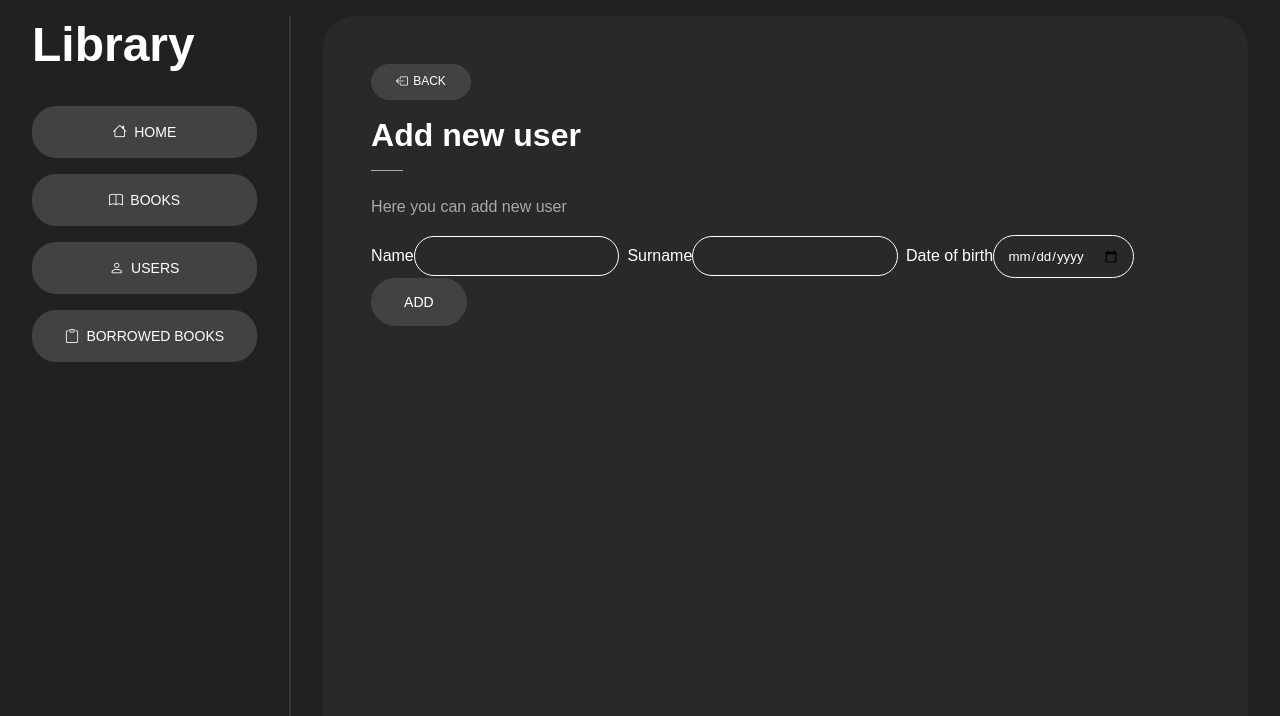
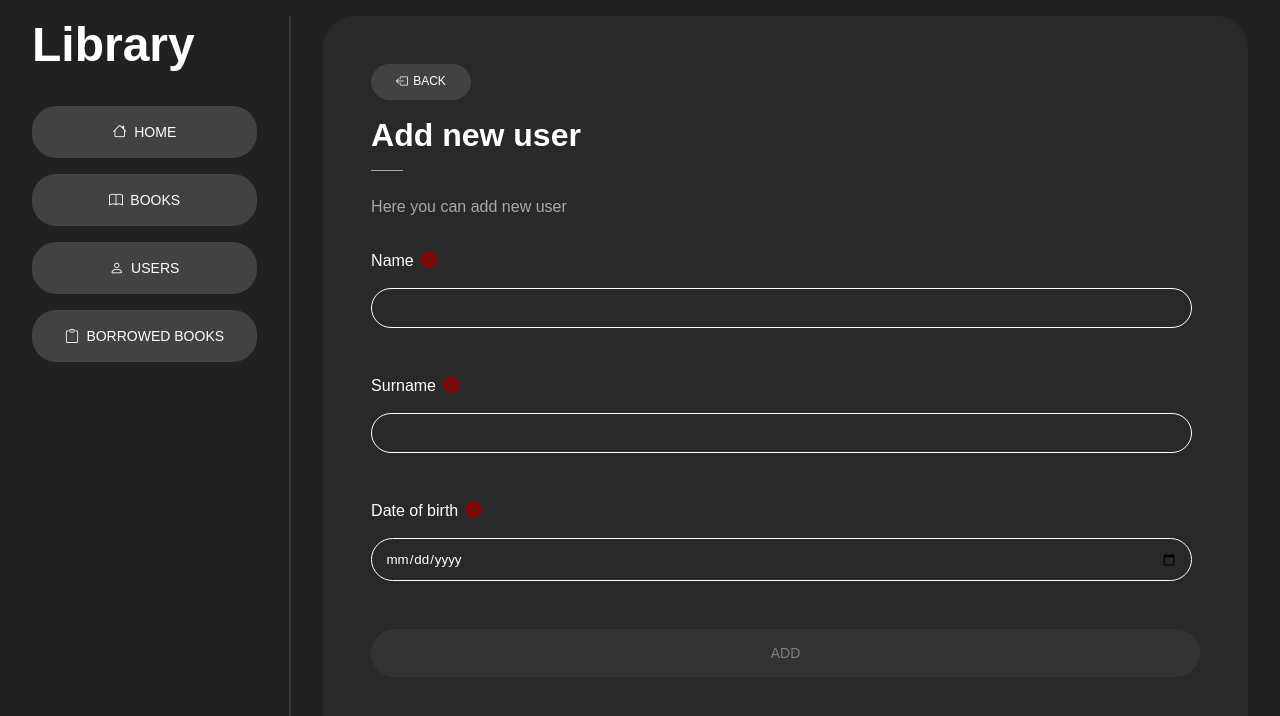
Before and after one commit to marko-krznar/React-Library, a React (Create React App) app: page /add-user in a window 1280 px wide. Shown: the top 716 px of the page. Built offline with nearby package versions, Linux system fonts and the light colour scheme.

Commit message:
Added validation for form

```diff
--- a/src/components/UserItemForm/UserItemForm.js
+++ /dev/null
@@ -1,53 +0,0 @@
-import React from "react";
-import { useUsers } from "../../contexts/UsersContext";
-import { format } from "date-fns";
-
-export default function UserItemForm() {
-  const {
-    newUserName,
-    newUserSurname,
-    newUserBirth,
-    handleNewName,
-    handleNewSurname,
-    handleBirth,
-    handleSubmit,
-  } = useUsers();
-  return (
-    <div className="d-flex justify-content-between align-items-center block--form-add">
-      <p>Add novog korisnika</p>
-      <form onSubmit={handleSubmit}>
-        <input
-          type="text"
-          value={newUserName}
-          onChange={handleNewName}
-          placeholder="Ime"
-        />
-        <input
-          type="text"
-          value={newUserSurname}
-          onChange={handleNewSurname}
-          placeholder="Prezime"
-        />
-        <input
-          type="date"
-          id="start"
-          name="birth"
-          value={newUserBirth}
-          max={format(new Date(), "yyyy-MM-dd")}
-          onChange={handleBirth}
-        ></input>
-        <button
-          className={
-            (newUserName.length &&
-              newUserSurname.length &&
-              newUserBirth.length) < 3
-              ? "is-disabled"
-              : "is-active"
-          }
-        >
-          Add
-        </button>
-      </form>
-    </div>
-  );
-}
--- a/src/contexts/UsersContext.js
+++ b/src/contexts/UsersContext.js
@@ -48,6 +48,13 @@ export const UsersProvider = (props) => {
 
   const handleNewUser = (e) => {
     e.preventDefault();
+    if (
+      newUser.name.length <= 3 ||
+      newUser.surname.length <= 3 ||
+      newUser.birthDate.length !== 10
+    ) {
+      return;
+    }
     setUsers((prevUsers) => [...prevUsers, newUser]);
     setNewUser({ name: "", surname: "", birthDate: "", id: uniqid() });
   };
--- a/src/functions/inputValidator.js
+++ b/src/functions/inputValidator.js
@@ -13,3 +13,11 @@ export const handleInputNumberValidation = (inputNumber, stateValidator) => {
     stateValidator(false);
   }
 };
+
+export const handleInputDateValidation = (inputDate, stateValidator) => {
+  if (inputDate === 10) {
+    stateValidator(true);
+  } else {
+    stateValidator(false);
+  }
+};
--- a/src/pages/AddUser/AddUser.js
+++ b/src/pages/AddUser/AddUser.js
@@ -1,11 +1,25 @@
-import React from "react";
+import React, { useState, useEffect } from "react";
 
 import { Link } from "react-router-dom";
 
 import { useUsers } from "../../contexts/UsersContext";
+import {
+  handleInputTextValidation,
+  handleInputDateValidation,
+} from "../../functions/inputValidator";
 
 export default function AddUser() {
-  const { newUser, setNewUser, handleNewUser } = useUsers();
+  const { newUser, setNewUser, handleNewUser, formValid } = useUsers();
+
+  const [inputName, setInputName] = useState(false);
+  const [inputSurname, setInputSurname] = useState(false);
+  const [inputBirthDate, setInputBirthDate] = useState(false);
+
+  useEffect(() => {
+    handleInputTextValidation(newUser.name.length, setInputName);
+    handleInputTextValidation(newUser.surname.length, setInputSurname);
+    handleInputDateValidation(newUser.birthDate.length, setInputBirthDate);
+  }, [newUser.name, newUser.surname, newUser.birthDate]);
 
   return (
     <section className="page pg-users">
@@ -15,9 +29,19 @@ export default function AddUser() {
       </Link>
       <h2 className="headline">Add new user</h2>
       <p>Here you can add new user</p>
-      <form onSubmit={handleNewUser}>
-        <label htmlFor="">
+      <form
+        className="d-flex direction-column block--form"
+        onSubmit={handleNewUser}
+      >
+        <label className="d-flex flex-wrap" htmlFor="name">
           Name
+          {inputName === true ? (
+            <i className="bi bi-check-circle-fill"></i>
+          ) : (
+            <span>
+              <i className="bi bi-x-circle-fill"></i>{" "}
+            </span>
+          )}
           <input
             type="text"
             value={newUser.name}
@@ -29,8 +53,15 @@ export default function AddUser() {
             }}
           />
         </label>
-        <label htmlFor="">
+        <label className="d-flex flex-wrap" htmlFor="surname">
           Surname
+          {inputSurname === true ? (
+            <i className="bi bi-check-circle-fill"></i>
+          ) : (
+            <span>
+              <i className="bi bi-x-circle-fill"></i>{" "}
+            </span>
+          )}
           <input
             type="text"
             value={newUser.surname}
@@ -42,8 +73,15 @@ export default function AddUser() {
             }}
           />
         </label>
-        <label htmlFor="">
+        <label className="d-flex flex-wrap" htmlFor="date-birth">
           Date of birth
+          {inputBirthDate === true ? (
+            <i className="bi bi-check-circle-fill"></i>
+          ) : (
+            <span>
+              <i className="bi bi-x-circle-fill"></i>{" "}
+            </span>
+          )}
           <input
             type="date"
             value={newUser.birthDate}
@@ -55,8 +93,24 @@ export default function AddUser() {
             }}
           />
         </label>
-        <button type="submit">Add</button>
+        <button
+          className={
+            newUser.name.length <= 3 ||
+            newUser.surname.length <= 3 ||
+            newUser.birthDate.length !== 10
+              ? "is-disabled"
+              : ""
+          }
+          type="submit"
+        >
+          Add
+        </button>
       </form>
+      {formValid === true ? (
+        <p className="msg success--msg">Book successfully added</p>
+      ) : (
+        <></>
+      )}
     </section>
   );
 }
--- a/src/pages/UsersPage/UsersPage.js
+++ b/src/pages/UsersPage/UsersPage.js
@@ -2,7 +2,6 @@ import React from "react";
 
 import UserItem from "../../components/UserItem/UserItem";
 import { useUsers } from "../../contexts/UsersContext";
-import UserItemForm from "../../components/UserItemForm/UserItemForm";
 
 import "./style.scss";
 import { Link } from "react-router-dom";
@@ -18,7 +17,6 @@ export default function UsersPage() {
           Add new user
         </Link>
       </div>
-      {/* <UserItemForm /> */}
       <div className="block--table">
         <table>
           <thead>
```
